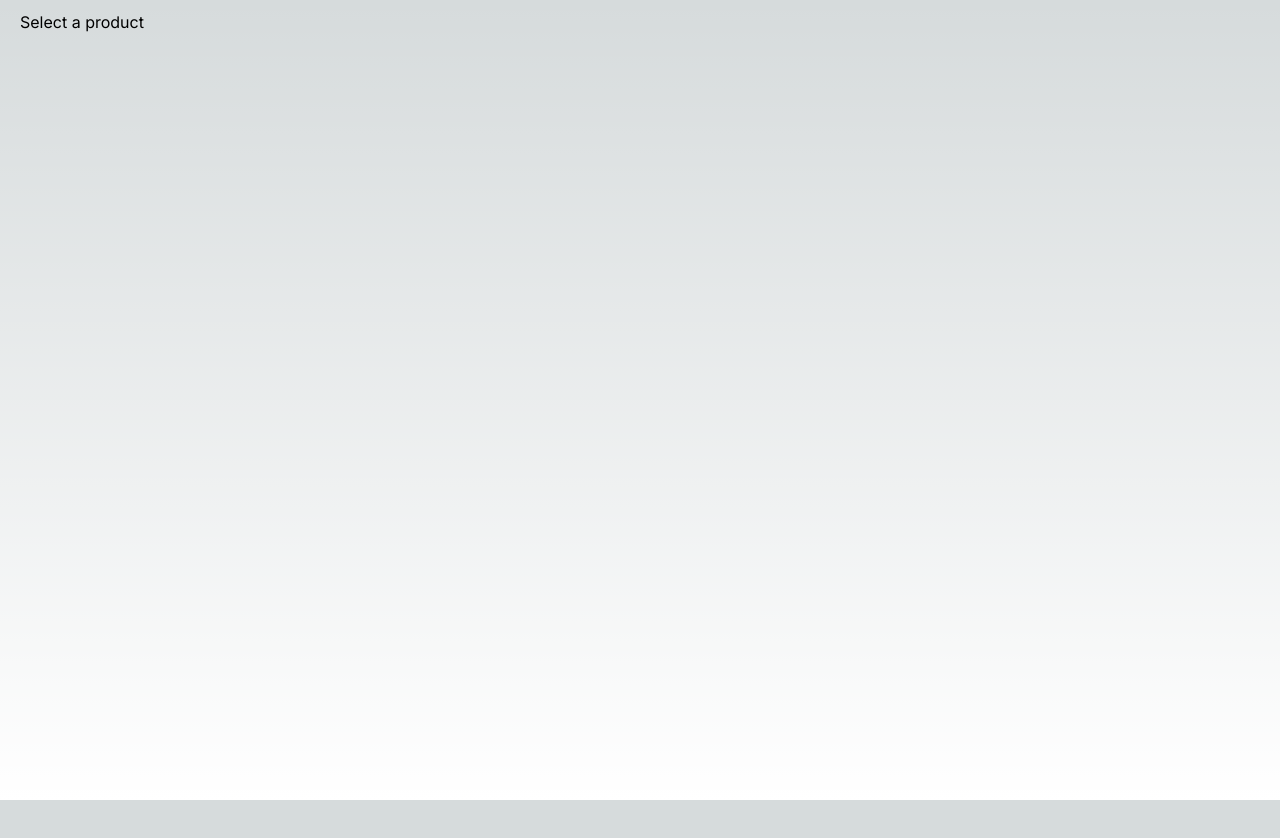
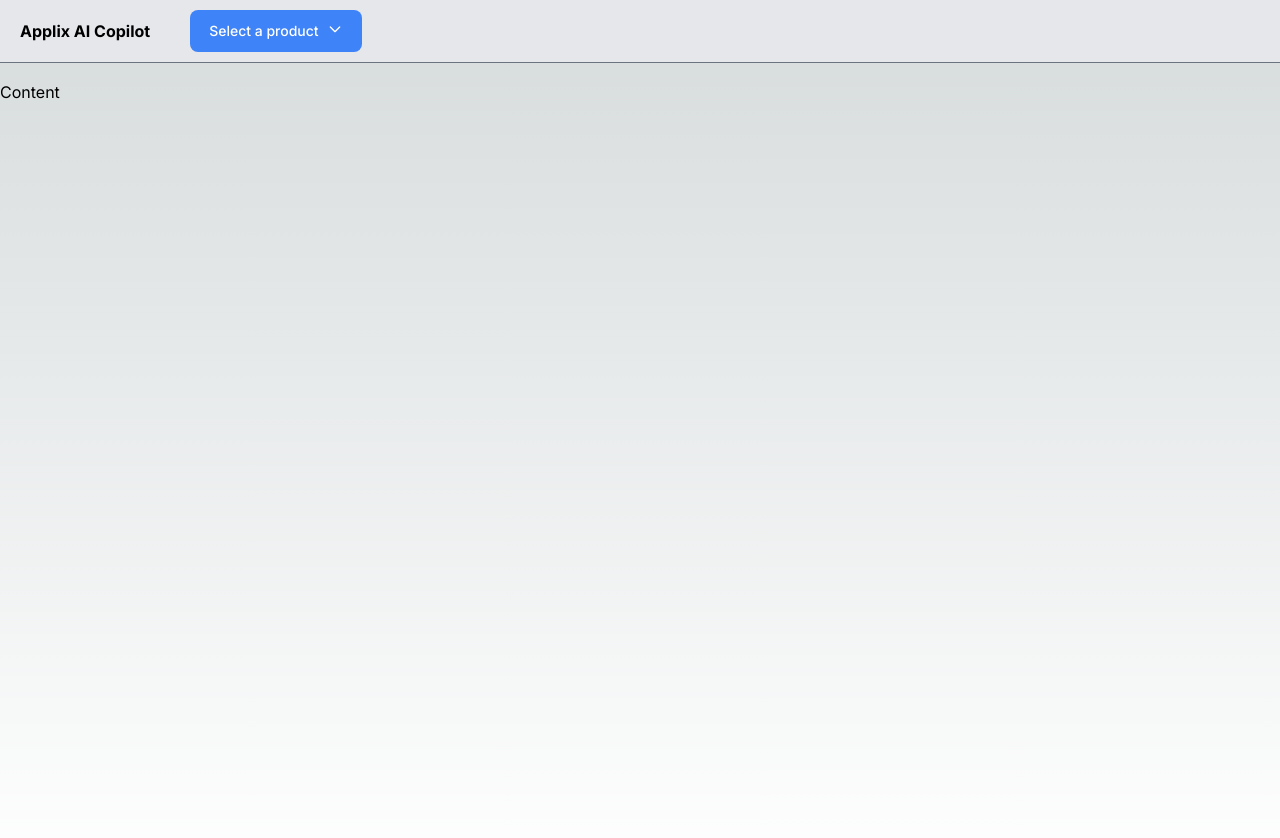
Before and after one commit to satishnvrn/ai-copilot-fe, a Next.js app: page / in a window 1280 px wide. Shown: the top 838 px of the page. Before the commit the page ends 800 px from the top, so only its background shows below. Built offline with nearby package versions, Linux system fonts and the light colour scheme.

Commit message:
Added header

```diff
--- a/app/layout.tsx
+++ b/app/layout.tsx
@@ -1,8 +1,23 @@
 import type { Metadata } from "next";
 import { Inter } from "next/font/google";
 import "./globals.css";
+import type { CustomFlowbiteTheme } from "flowbite-react";
+import { Flowbite } from "flowbite-react";
 
 const inter = Inter({ subsets: ["latin"] });
+
+const customTheme: CustomFlowbiteTheme = {
+  dropdown: {
+    "floating": {
+      "target": "w-fit bg-blue-500 hover:bg-blue-600 hover:enabled:bg-blue-600"
+    },
+  },
+  button: {
+    color: {
+      primary: "bg-blue-500 hover:bg-blue-600",
+    },
+  },
+};
 
 export const metadata: Metadata = {
   title: "Applix AI Copilot",
@@ -15,8 +30,10 @@ export default function RootLayout({
   children: React.ReactNode;
 }>) {
   return (
-    <html lang="en">
-      <body className={inter.className}>{children}</body>
-    </html>
+    <Flowbite theme={{ theme: customTheme }}>
+      <html lang="en">
+        <body className={inter.className}>{children}</body>
+      </html>
+    </Flowbite>
   );
 }
--- a/app/page.tsx
+++ b/app/page.tsx
@@ -5,9 +5,11 @@ import Image from "next/image";
 export default function Home() {
   return (
     <main className="min-h-screen">
-      <nav className="px-5 py-2.5 fixed">
+      <header className="px-5 py-2.5 flex flex-row gap-10 border-b border-gray-500 w-full fixed top-0 z-10 bg-gray-200">
+        <h1 className="font-bold self-center">Applix AI Copilot</h1>
         <ProductSelector />
-      </nav>
+      </header>
+      <div className="w-full mt-20">Content</div>
       {/* <Filters /> */}
     </main>
   );
--- a/components/ProductSelector.tsx
+++ b/components/ProductSelector.tsx
@@ -1,11 +1,19 @@
-import React from 'react'
+"use client";
+
+import React from "react";
+import { Dropdown } from "flowbite-react";
 
 const ProductSelector: React.FC = () => {
   return (
     <div>
-      Select a product
+      <Dropdown label="Select a product" dismissOnClick={false}>
+        <Dropdown.Header>
+          <span className="block text-sm">Select a product from the list</span>
+        </Dropdown.Header>
+        <Dropdown.Item>First Product</Dropdown.Item>
+      </Dropdown>
     </div>
-  )
-}
+  );
+};
 
-export default ProductSelector
+export default ProductSelector;
--- a/tailwind.config.ts
+++ b/tailwind.config.ts
@@ -1,10 +1,12 @@
 import type { Config } from "tailwindcss";
+import flowbite from "flowbite-react/tailwind";
 
 const config: Config = {
   content: [
     "./pages/**/*.{js,ts,jsx,tsx,mdx}",
     "./components/**/*.{js,ts,jsx,tsx,mdx}",
     "./app/**/*.{js,ts,jsx,tsx,mdx}",
+    flowbite.content(),
   ],
   theme: {
     extend: {
@@ -15,6 +17,8 @@ const config: Config = {
       },
     },
   },
-  plugins: [],
+  plugins: [
+    flowbite.plugin(),
+  ],
 };
 export default config;
```
Also changed, not shown: package.json (+6 -5 lines), 1 other file (tests, documents, lock files or other folders).
